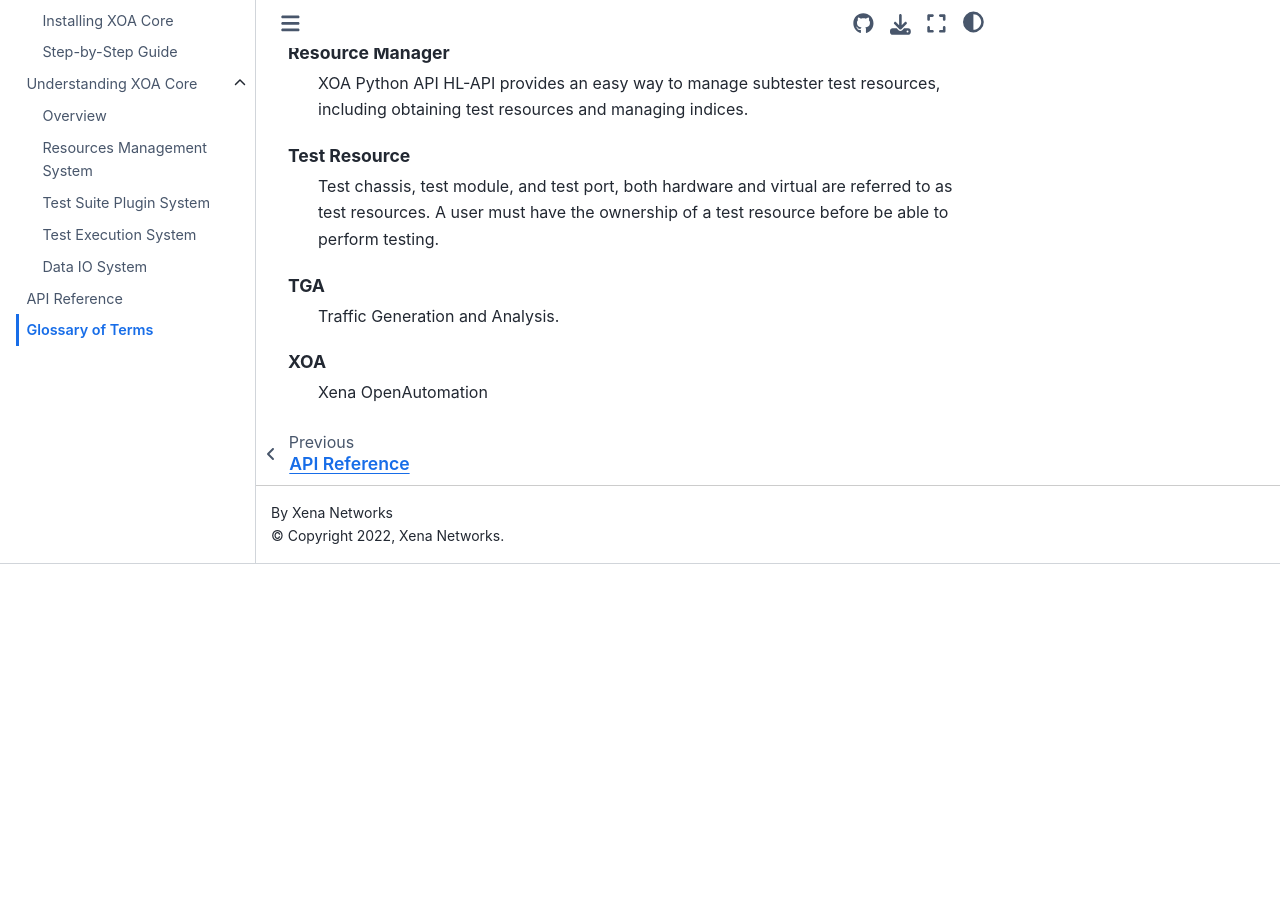
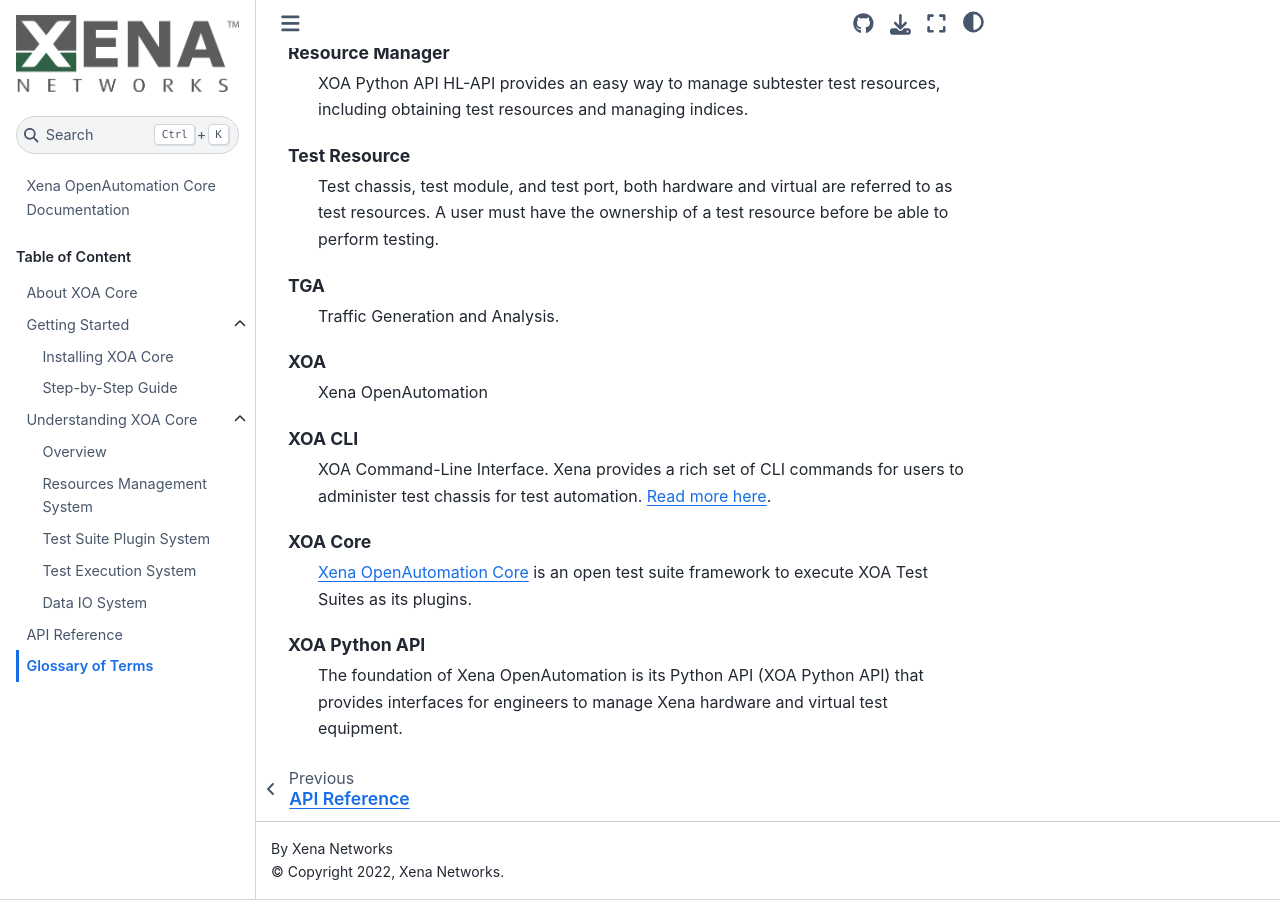
Before and after one commit to xenanetworks/open-automation-core, a Sphinx documentation site: the page built from docs/source/glossary.rst, in a window 1280 px wide and 900 px high, scrolled down 613 px. Built offline with Sphinx 7.4.7 and the Sphinx Book theme 1.1.4, drawn with Linux system fonts in a browser that asks for light colours; before the commit the page ends 1177 px from its top, so only the background shows below that.

Commit message:
docs(glossary): Add more terms

```diff
--- a/docs/source/glossary.rst
+++ b/docs/source/glossary.rst
@@ -32,3 +32,12 @@
 
     IDE
         An integrated development environment (IDE) is a software application that provides comprehensive facilities to computer programmers for software development.
+
+    XOA CLI
+        XOA Command-Line Interface. Xena provides a rich set of CLI commands for users to administer test chassis for test automation. `Read more here <https://xenanetworks.com/?knowledge-base=knowledge-base/automation/scripting-for-valkyrie-vantage-chimera/valkyrie-vantage-chimera-cli-scripting-guide/overview/intro>`_.
+
+    XOA Python API
+        The foundation of Xena OpenAutomation is its Python API (XOA Python API) that provides interfaces for engineers to manage Xena hardware and virtual test equipment.
+
+    XOA Core
+        `Xena OpenAutomation Core <https://github.com/xenanetworks/open-automation-core>`_ is an open test suite framework to execute XOA Test Suites as its plugins.
```
